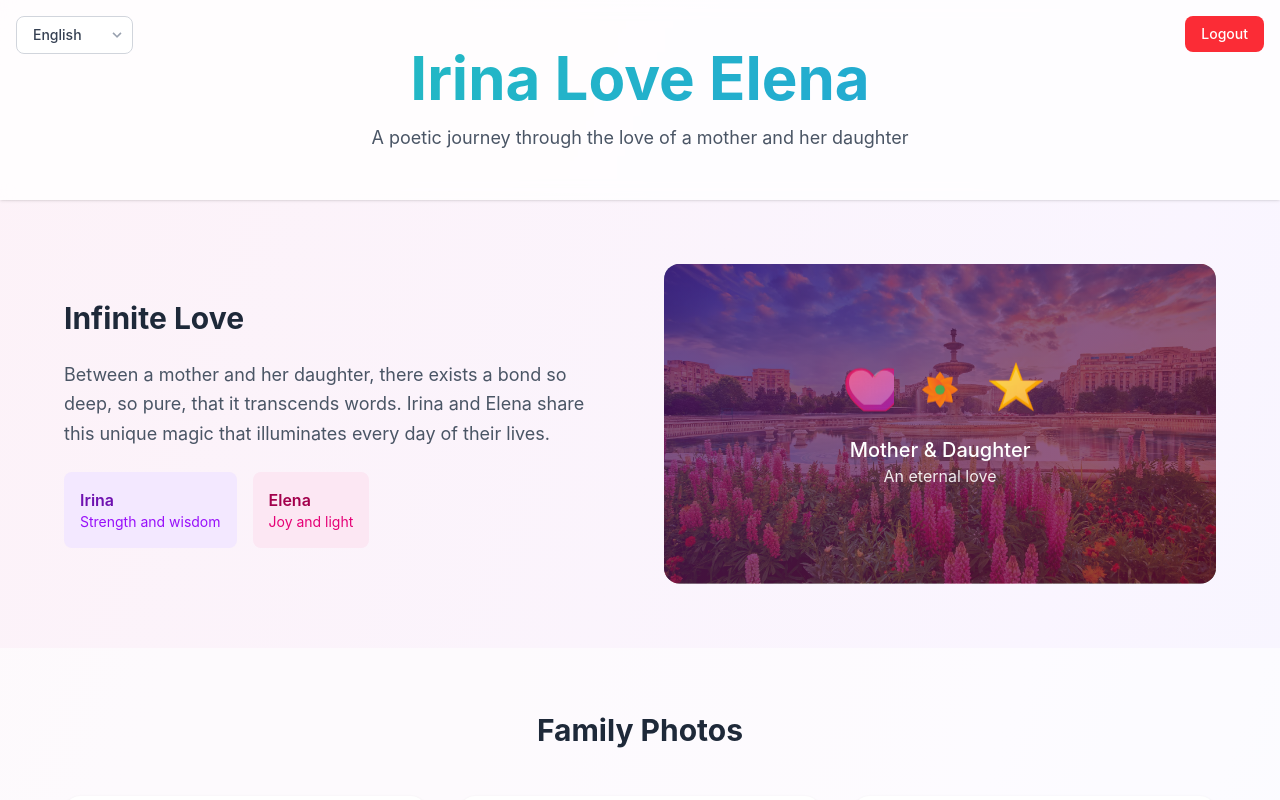
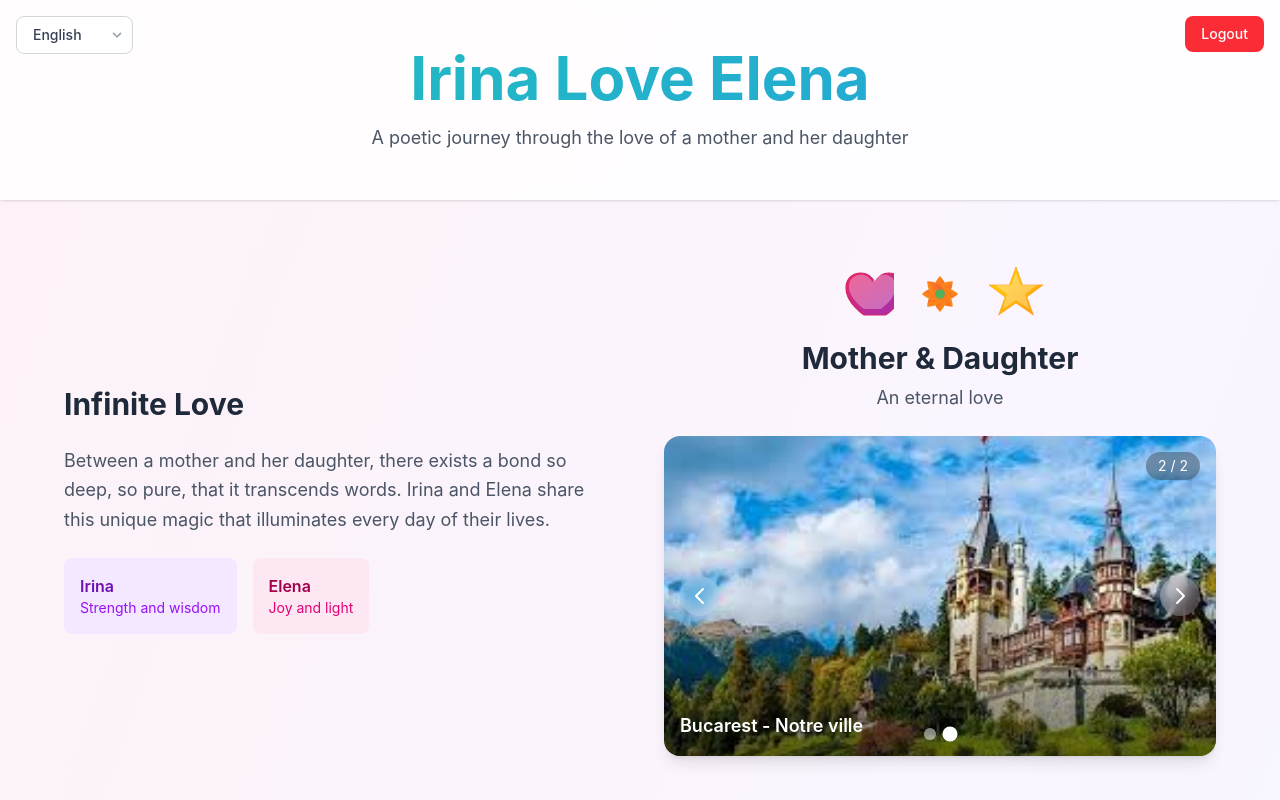
Before and after one commit to jupiton/irinaloveselena, a Next.js app: page / in a window 1280 px wide. Shown: the top 800 px of the page. Built offline with nearby package versions, Linux system fonts and the light colour scheme; sample sign-in values are in the browser's storage.

Commit message:
first commit

```diff
--- a/app/components/HomeContent.tsx
+++ b/app/components/HomeContent.tsx
@@ -3,6 +3,7 @@
 import Image from "next/image";
 import LogoutButton from "./LogoutButton";
 import LanguageSelector from "./LanguageSelector";
+import PhotoCarousel from "./PhotoCarousel";
 import { useLanguage } from "../contexts/LanguageContext";
 
 export default function HomeContent() {
@@ -44,29 +45,22 @@ export default function HomeContent() {
             </div>
           </div>
           <div className="relative animate-fade-in-up" style={{animationDelay: '0.6s'}}>
-            <div className="relative rounded-2xl p-8 h-80 flex items-center justify-center animate-float overflow-hidden">
-              {/* Background Image */}
-              <Image
-                src="/images/bucarest-capitale-roumanie.webp"
-                alt="Bucarest - Capitale Roumanie"
-                fill
-                className="object-cover absolute inset-0 z-0"
-                style={{filter: 'brightness(0.7) contrast(1.1)'}}
-              />
-              {/* Overlay gradient */}
-              <div className="absolute inset-0 bg-gradient-to-br from-purple-900/60 to-pink-900/60 z-10"></div>
-              {/* Content */}
-              <div className="text-center relative z-20">
+            <div className="space-y-6">
+              {/* Title Section */}
+              <div className="text-center">
                 <div className="flex justify-center items-center space-x-4 mb-4">
                   <Image src="/images/heart.svg" alt="Heart" width={60} height={60} className="animate-pulse-slow" />
                   <Image src="/images/flower.svg" alt="Flower" width={60} height={60} className="animate-pulse-slow" />
                   <Image src="/images/star.svg" alt="Star" width={60} height={60} className="animate-pulse-slow" />
                 </div>
-                <p className="text-xl font-medium text-white">
+                <h2 className="text-3xl font-bold text-gray-800 mb-2">
                   {t('mother.daughter')}
-                </p>
-                <p className="text-white/90">{t('eternal.love')}</p>
+                </h2>
+                <p className="text-gray-600 text-lg">{t('eternal.love')}</p>
               </div>
+
+              {/* Photo Carousel */}
+              <PhotoCarousel />
             </div>
           </div>
         </div>
--- /dev/null
+++ b/app/components/PhotoCarousel.tsx
@@ -0,0 +1,114 @@
+'use client';
+
+import { useState, useEffect } from 'react';
+import Image from 'next/image';
+
+const photos = [
+  {
+    src: '/images/bucarest-capitale-roumanie.webp',
+    alt: 'Bucarest - Capitale Roumanie',
+    title: 'Bucarest - Capitale de la Roumanie'
+  },
+  {
+    src: '/images/bucarest2.jpeg',
+    alt: 'Bucarest 2',
+    title: 'Bucarest - Notre ville'
+  }
+];
+
+export default function PhotoCarousel() {
+  const [currentIndex, setCurrentIndex] = useState(0);
+  const [isAutoPlaying, setIsAutoPlaying] = useState(true);
+
+  // Auto-play functionality
+  useEffect(() => {
+    if (!isAutoPlaying) return;
+
+    const interval = setInterval(() => {
+      setCurrentIndex((prevIndex) => (prevIndex + 1) % photos.length);
+    }, 4000);
+
+    return () => clearInterval(interval);
+  }, [isAutoPlaying]);
+
+  const goToNext = () => {
+    setCurrentIndex((prevIndex) => (prevIndex + 1) % photos.length);
+  };
+
+  const goToPrevious = () => {
+    setCurrentIndex((prevIndex) => (prevIndex - 1 + photos.length) % photos.length);
+  };
+
+  const goToSlide = (index: number) => {
+    setCurrentIndex(index);
+  };
+
+  return (
+    <div className="relative w-full h-80 rounded-2xl overflow-hidden shadow-lg">
+      {/* Main Image */}
+      <div className="relative w-full h-full">
+        <Image
+          src={photos[currentIndex].src}
+          alt={photos[currentIndex].alt}
+          fill
+          className="object-cover transition-transform duration-500 ease-in-out"
+        />
+
+        {/* Overlay gradient */}
+        <div className="absolute inset-0 bg-gradient-to-t from-black/50 via-transparent to-transparent"></div>
+
+        {/* Photo title */}
+        <div className="absolute bottom-4 left-4 right-4">
+          <h3 className="text-white text-lg font-semibold drop-shadow-lg">
+            {photos[currentIndex].title}
+          </h3>
+        </div>
+      </div>
+
+      {/* Navigation arrows */}
+      <button
+        onClick={goToPrevious}
+        className="absolute left-4 top-1/2 transform -translate-y-1/2 bg-white/20 hover:bg-white/30 text-white rounded-full p-2 transition-all duration-200 backdrop-blur-sm"
+        onMouseEnter={() => setIsAutoPlaying(false)}
+        onMouseLeave={() => setIsAutoPlaying(true)}
+      >
+        <svg className="w-6 h-6" fill="none" stroke="currentColor" viewBox="0 0 24 24">
+          <path strokeLinecap="round" strokeLinejoin="round" strokeWidth={2} d="M15 19l-7-7 7-7" />
+        </svg>
+      </button>
+
+      <button
+        onClick={goToNext}
+        className="absolute right-4 top-1/2 transform -translate-y-1/2 bg-white/20 hover:bg-white/30 text-white rounded-full p-2 transition-all duration-200 backdrop-blur-sm"
+        onMouseEnter={() => setIsAutoPlaying(false)}
+        onMouseLeave={() => setIsAutoPlaying(true)}
+      >
+        <svg className="w-6 h-6" fill="none" stroke="currentColor" viewBox="0 0 24 24">
+          <path strokeLinecap="round" strokeLinejoin="round" strokeWidth={2} d="M9 5l7 7-7 7" />
+        </svg>
+      </button>
+
+      {/* Dots indicator */}
+      <div className="absolute bottom-4 left-1/2 transform -translate-x-1/2 flex space-x-2">
+        {photos.map((_, index) => (
+          <button
+            key={index}
+            onClick={() => goToSlide(index)}
+            className={`w-3 h-3 rounded-full transition-all duration-200 ${
+              index === currentIndex
+                ? 'bg-white scale-125'
+                : 'bg-white/50 hover:bg-white/75'
+            }`}
+            onMouseEnter={() => setIsAutoPlaying(false)}
+            onMouseLeave={() => setIsAutoPlaying(true)}
+          />
+        ))}
+      </div>
+
+      {/* Photo counter */}
+      <div className="absolute top-4 right-4 bg-black/30 text-white px-3 py-1 rounded-full text-sm backdrop-blur-sm">
+        {currentIndex + 1} / {photos.length}
+      </div>
+    </div>
+  );
+}
```
Also changed, not shown: public/images/bucarest2.jpeg (added).
